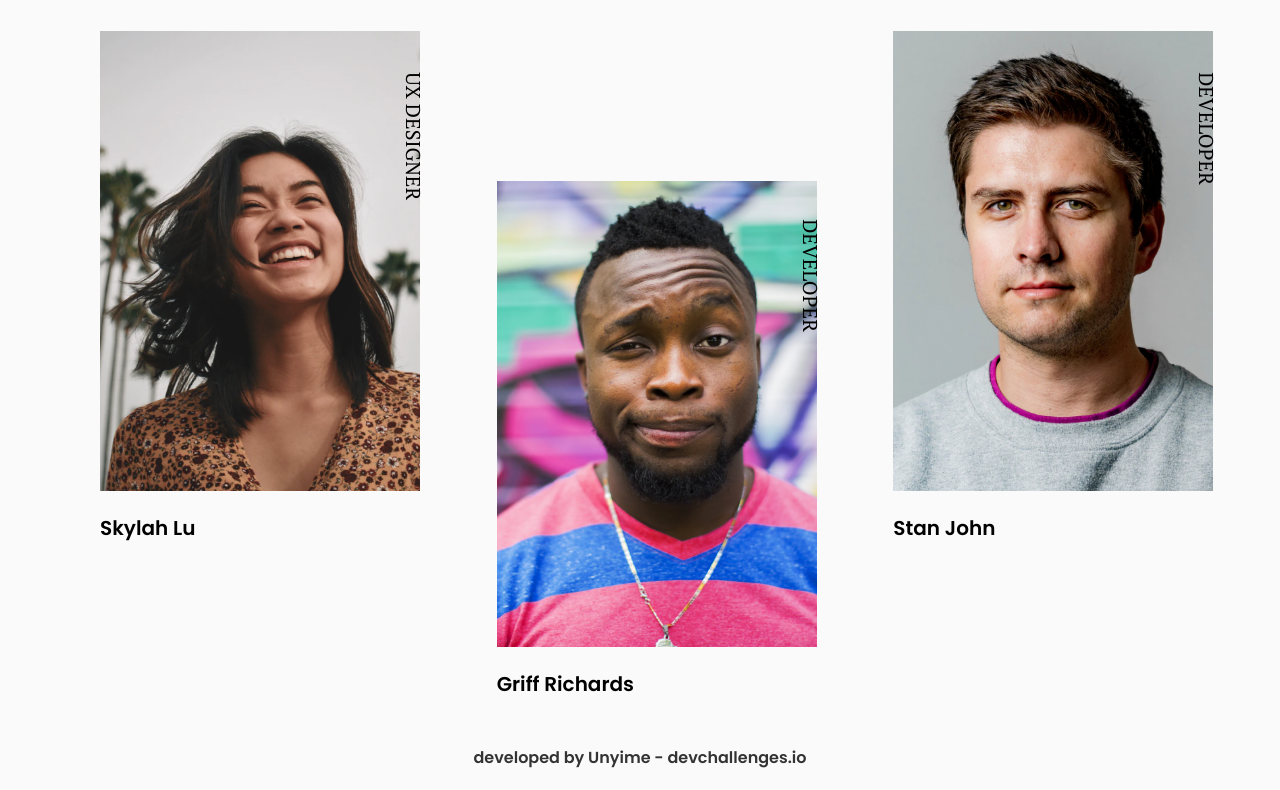
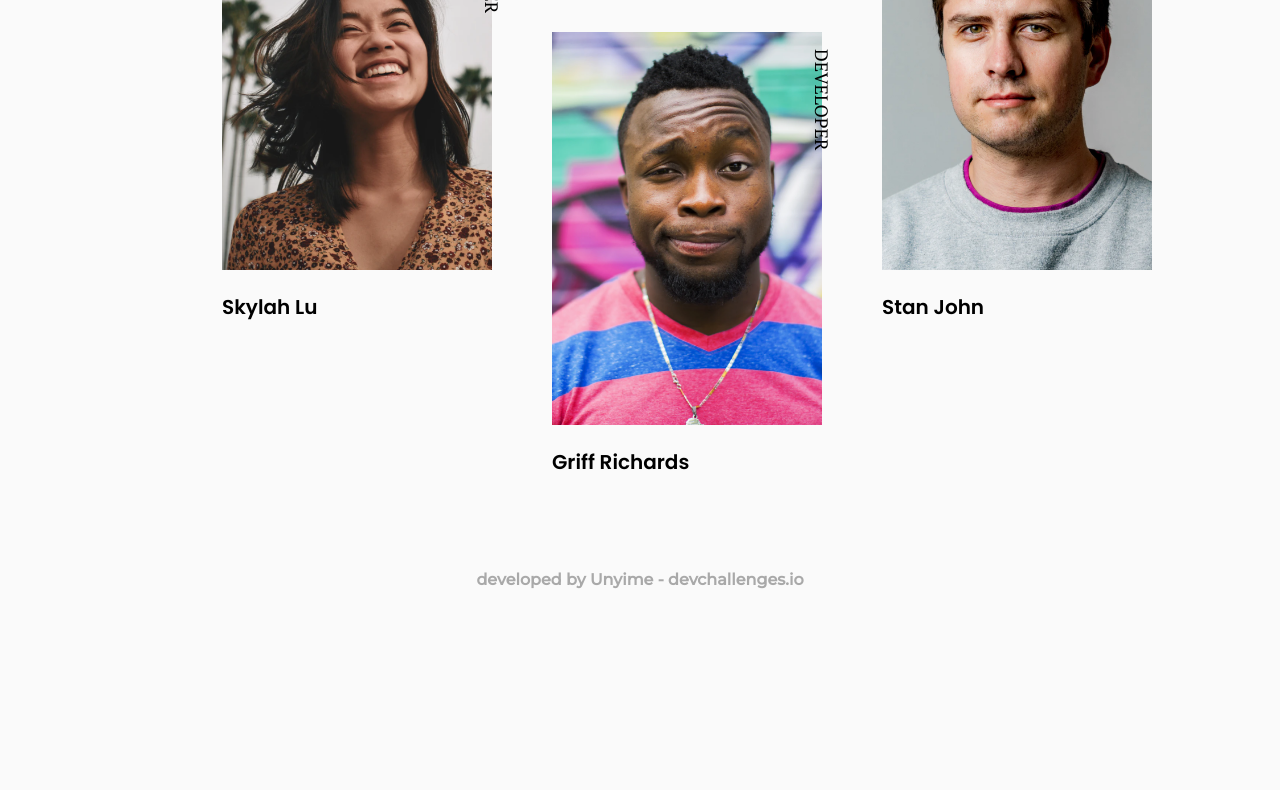
Before and after one commit to Unyimesax/team-page, a plain HTML site: page index.html in a window 1280 px wide. Shown: the part 1032-1822 px from the top of the page. After the commit the page ends 1641 px from the top, so only its background shows below. Drawn offline with Linux system fonts and the light colour scheme.

Commit message:
finishing touches

```diff
--- a/style.css
+++ b/style.css
@@ -1,4 +1,6 @@
 @import url("https://fonts.googleapis.com/css2?family=PT+Serif:wght@400;700&family=Poppins:wght@600&display=swap");
+@import url("https://fonts.googleapis.com/css2?family=Montserrat:wght@500&display=swap");
+
 * {
   margin: 0;
   padding: 0;
@@ -12,8 +14,10 @@ body {
   width: 70vw;
   display: grid;
   grid-template-columns: repeat(2, 1fr);
-  margin-left: 100px;
-  margin-top: 50px;
+  margin: auto;
+  padding-top: 50px;
+  padding-bottom: 50px;
+  padding-left: 30px;
   gap: 200px;
   align-items: center;
 }
@@ -40,16 +44,18 @@ body {
 }
 
 .image-grid {
-  margin-left: 100px;
-  margin-top: 150px;
+  width: 70vw;
+
+  margin: auto;
   display: grid;
   grid-template-columns: repeat(3, 1fr);
-  column-gap: 10px;
+  column-gap: 30px;
 }
 
 img {
-  width: 320px;
+  width: 300px;
   margin-top: 30px;
+  padding-left: 30px;
 }
 
 .image-2 {
@@ -63,7 +69,7 @@ img {
 .image-2 > .title,
 .image-5 > .title {
   position: relative;
-  top: -52%;
+  top: -58%;
 }
 
 .name {
@@ -72,24 +78,26 @@ img {
   font-size: 20px;
   line-height: 27px;
   margin-top: 20px;
+  padding-left: 30px;
 }
 
 .title {
   font-family: "PT Serif", serif;
   font-weight: 400;
-  font-size: 20px;
+  font-size: 18px;
 
   transform: rotate(90deg);
   position: relative;
-  left: 120px;
-  top: -40%;
+  left: 150px;
+  top: -44%;
 }
 
 .credit {
   text-align: center;
+  margin-top: 50px;
   padding: 20px;
 
-  font-family: "Poppins", sans-serif;
+  font-family: "Montserrat", sans-serif;
   font-weight: 600;
-  color: #333333;
+  color: #a9a9a9;
 }
```
